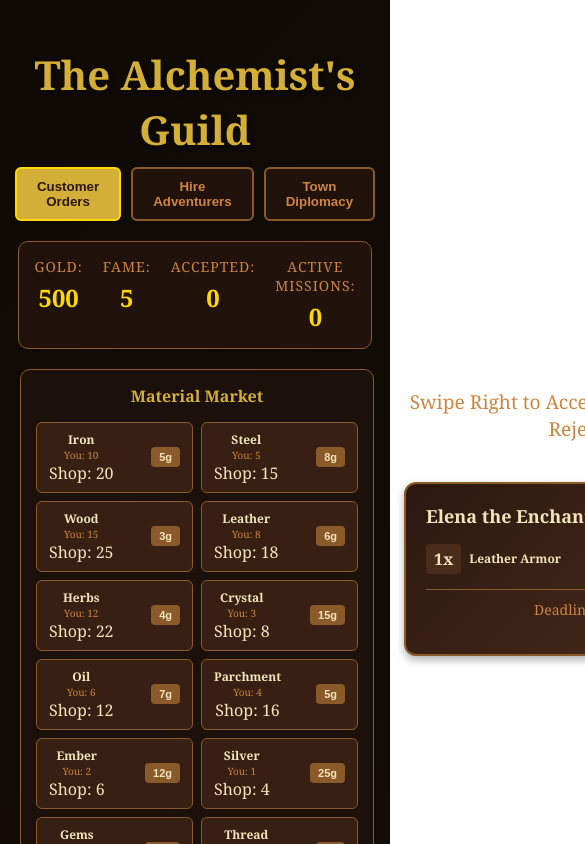
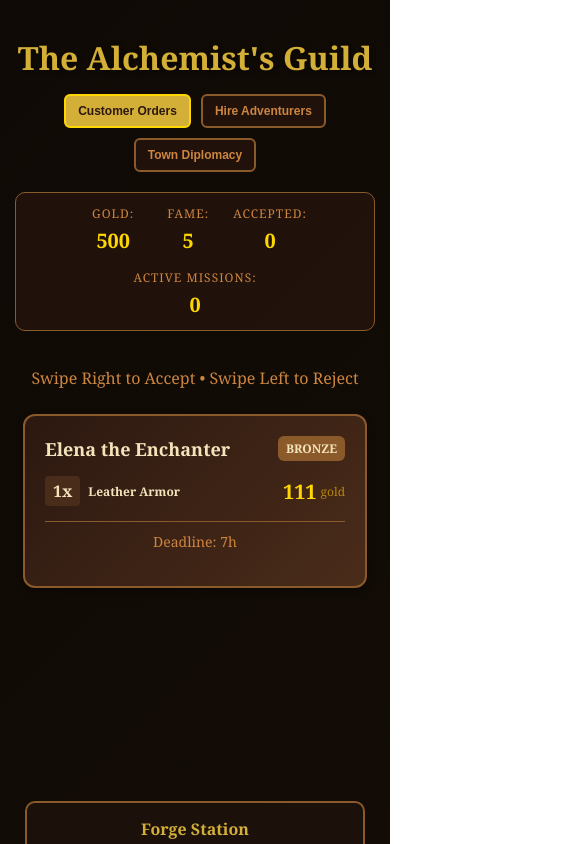
Before and after one commit to NateOsborn1/Alchemist-Guild, a React (Create React App) app: page / in a window 390 px wide. Shown: the top 844 px of the page, 585 px wide, since content can reach past the window. Built offline with nearby package versions, Linux system fonts and the light colour scheme.

Commit message:
Apply mobile UI improvements - replace CSS file

```diff
--- a/src/App.css
+++ b/src/App.css
@@ -12,7 +12,7 @@
   display: flex;
   flex-direction: column;
   align-items: center;
-  justify-content: center;
+  justify-content: flex-start;
   min-height: 100vh;
 }
 
@@ -23,16 +23,24 @@
   text-shadow: 2px 2px 4px rgba(0, 0, 0, 0.5);
 }
 
-.App-header p {
-  font-size: 1.2rem;
-  margin-bottom: 30px;
-  color: #cd853f;
+/* Mobile-first responsive design */
+@media (max-width: 768px) {
+  .App-header h1 {
+    font-size: 2rem;
+    margin-bottom: 15px;
+  }
+
+  .App-header {
+    padding: 15px;
+  }
 }
 
 .view-switcher {
   display: flex;
   gap: 10px;
   margin-bottom: 20px;
+  flex-wrap: wrap;
+  justify-content: center;
 }
 
 .view-switcher button {
@@ -44,6 +52,14 @@
   cursor: pointer;
   font-weight: bold;
   transition: all 0.2s ease;
+  font-size: 14px;
+}
+
+@media (max-width: 768px) {
+  .view-switcher button {
+    padding: 8px 12px;
+    font-size: 12px;
+  }
 }
 
 .view-switcher button:hover {
@@ -56,33 +72,121 @@
   border-color: #ffd700;
 }
 
+.game-stats {
+  display: flex;
+  gap: 20px;
+  margin-bottom: 20px;
+  padding: 15px;
+  background: rgba(44, 24, 16, 0.6);
+  border-radius: 10px;
+  border: 1px solid #8b5a2b;
+  flex-wrap: wrap;
+  justify-content: center;
+  max-width: 100%;
+}
+
+@media (max-width: 768px) {
+  .game-stats {
+    gap: 15px;
+    padding: 12px;
+  }
+}
+
+.stat {
+  display: flex;
+  flex-direction: column;
+  align-items: center;
+  gap: 5px;
+  min-width: 60px;
+}
+
+.stat-label {
+  font-size: 14px;
+  color: #cd853f;
+  text-transform: uppercase;
+  letter-spacing: 1px;
+}
+
+@media (max-width: 768px) {
+  .stat-label {
+    font-size: 12px;
+  }
+}
+
+.stat-value {
+  font-size: 24px;
+  font-weight: bold;
+  color: #ffd700;
+}
+
+@media (max-width: 768px) {
+  .stat-value {
+    font-size: 20px;
+  }
+}
+
+/* Mobile-optimized main content */
 .main-content {
   display: flex;
+  flex-direction: column;
   gap: 20px;
-  align-items: flex-start;
-  justify-content: center;
+  align-items: center;
+  width: 100%;
   max-width: 1400px;
   margin: 0 auto;
+}
+
+/* Desktop layout */
+@media (min-width: 1024px) {
+  .main-content {
+    flex-direction: row;
+    align-items: flex-start;
+    justify-content: center;
+  }
 }
 
 .left-panel, .right-panel {
   display: flex;
   flex-direction: column;
   gap: 15px;
+  width: 100%;
+  max-width: 400px;
 }
 
 .center-panel {
   display: flex;
   flex-direction: column;
   align-items: center;
-  min-width: 350px;
+  width: 100%;
+  max-width: 350px;
+  order: -1; /* Put swipe cards first on mobile */
+}
+
+@media (min-width: 1024px) {
+  .center-panel {
+    order: 0; /* Normal order on desktop */
+  }
 }
 
 .card-area {
   display: flex;
   flex-direction: column;
   align-items: center;
-  min-height: 500px;
+  min-height: 400px;
+  margin-bottom: 20px;
+}
+
+.card-area p {
+  font-size: 1.2rem;
+  margin-bottom: 20px;
+  color: #cd853f;
+}
+
+@media (max-width: 768px) {
+  .card-area p {
+    font-size: 1rem;
+    margin-bottom: 15px;
+  }
 }
 
 .no-cards {
@@ -91,6 +195,7 @@
   border-radius: 12px;
   padding: 40px;
   text-align: center;
+  max-width: 300px;
 }
 
 .no-cards h3 {
@@ -103,38 +208,16 @@
   margin: 0;
 }
 
-.processing-stations {
-  display: flex;
-  flex-direction: column;
-  gap: 15px;
-}
-
-.game-stats {
-  display: flex;
-  gap: 20px;
+/* Mobile-optimized inventory */
+.inventory-display {
   margin-bottom: 20px;
-  padding: 15px;
-  background: rgba(44, 24, 16, 0.6);
-  border-radius: 10px;
-  border: 1px solid #8b5a2b;
-}
-
-.processing-stations {
-  display: flex;
-  gap: 15px;
-  justify-content: center;
-  flex-wrap: wrap;
-  margin-bottom: 20px;
-  max-width: 1000px;
-}
-
-.inventory-display {
-  margin-bottom: 30px;
   padding: 15px;
   background: rgba(44, 24, 16, 0.4);
   border-radius: 10px;
   border: 1px solid #8b5a2b;
-  max-width: 600px;
+  width: 100%;
+  max-width: 400px;
+  order: 1; /* Show inventory right after swipe cards on mobile */
 }
 
 .inventory-display h4 {
@@ -149,6 +232,13 @@
   gap: 8px;
 }
 
+@media (max-width: 768px) {
+  .inventory-grid {
+    grid-template-columns: repeat(4, 1fr);
+    gap: 6px;
+  }
+}
+
 .inventory-item {
   display: flex;
   flex-direction: column;
@@ -157,6 +247,15 @@
   padding: 8px;
   border-radius: 6px;
   border: 1px solid #8b5a2b;
+  min-height: 60px;
+  justify-content: center;
+}
+
+@media (max-width: 768px) {
+  .inventory-item {
+    padding: 6px;
+    min-height: 50px;
+  }
 }
 
 .material-name {
@@ -164,6 +263,13 @@
   color: #cd853f;
   text-transform: capitalize;
   margin-bottom: 4px;
+  text-align: center;
+}
+
+@media (max-width: 768px) {
+  .material-name {
+    font-size: 10px;
+  }
 }
 
 .material-amount {
@@ -172,47 +278,28 @@
   color: #f4e4bc;
 }
 
-.stat {
+@media (max-width: 768px) {
+  .material-amount {
+    font-size: 14px;
+  }
+}
+
+.processing-stations {
   display: flex;
   flex-direction: column;
-  align-items: center;
-  gap: 5px;
+  gap: 15px;
+  order: 2; /* Show crafting stations after inventory on mobile */
 }
 
-.stat-label {
-  font-size: 14px;
-  color: #cd853f;
-  text-transform: uppercase;
-  letter-spacing: 1px;
+@media (min-width: 1024px) {
+  .processing-stations {
+    order: 0; /* Normal order on desktop */
+  }
 }
 
-.stat-value {
-  font-size: 24px;
-  font-weight: bold;
-  color: #ffd700;
+/* Make market shop more compact on mobile */
+@media (max-width: 768px) {
+  .left-panel {
+    order: 3; /* Put market last on mobile */
+  }
 }
-
-.orders-container {
-  display: flex;
-  justify-content: center;
-  align-items: center;
-  min-height: 400px;
-}
-
-.no-orders {
-  background: rgba(44, 24, 16, 0.6);
-  border: 2px solid #8b5a2b;
-  border-radius: 12px;
-  padding: 40px;
-  text-align: center;
-}
-
-.no-orders h3 {
-  color: #d4af37;
-  margin-bottom: 10px;
-}
-
-.no-orders p {
-  color: #cd853f;
-  margin: 0;
-}
```
